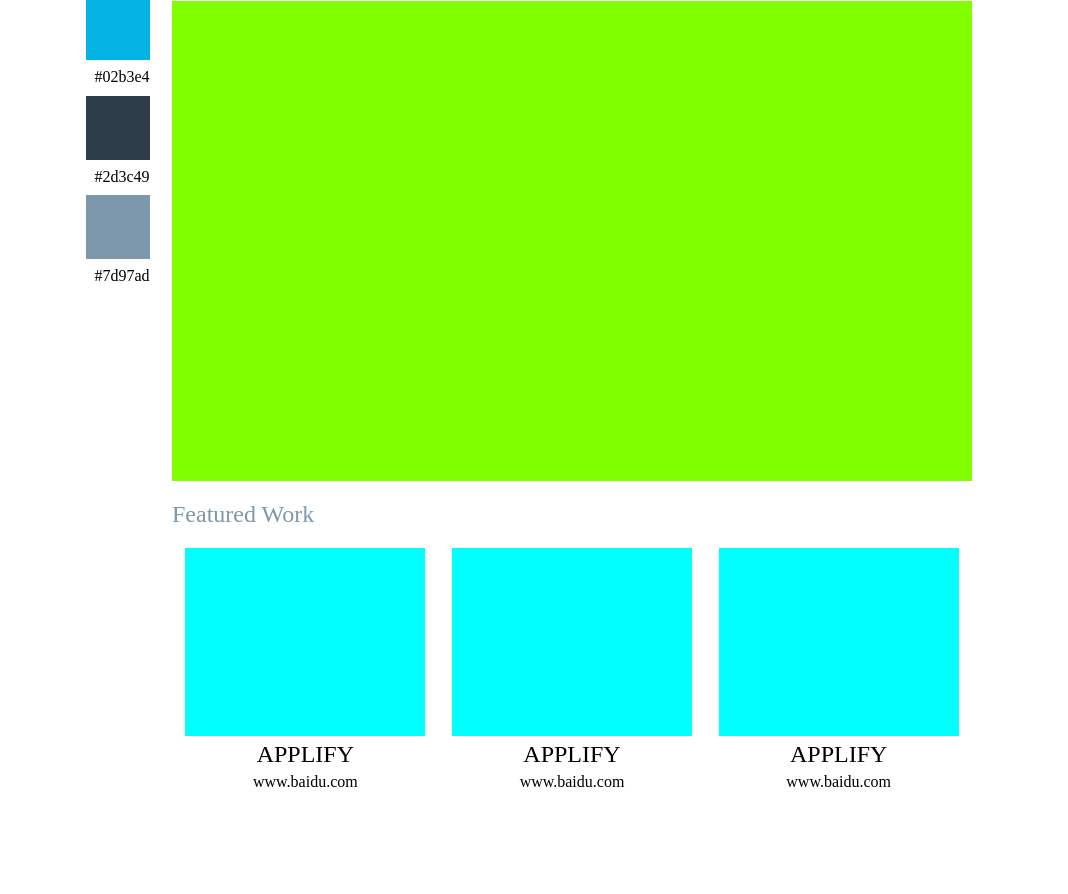
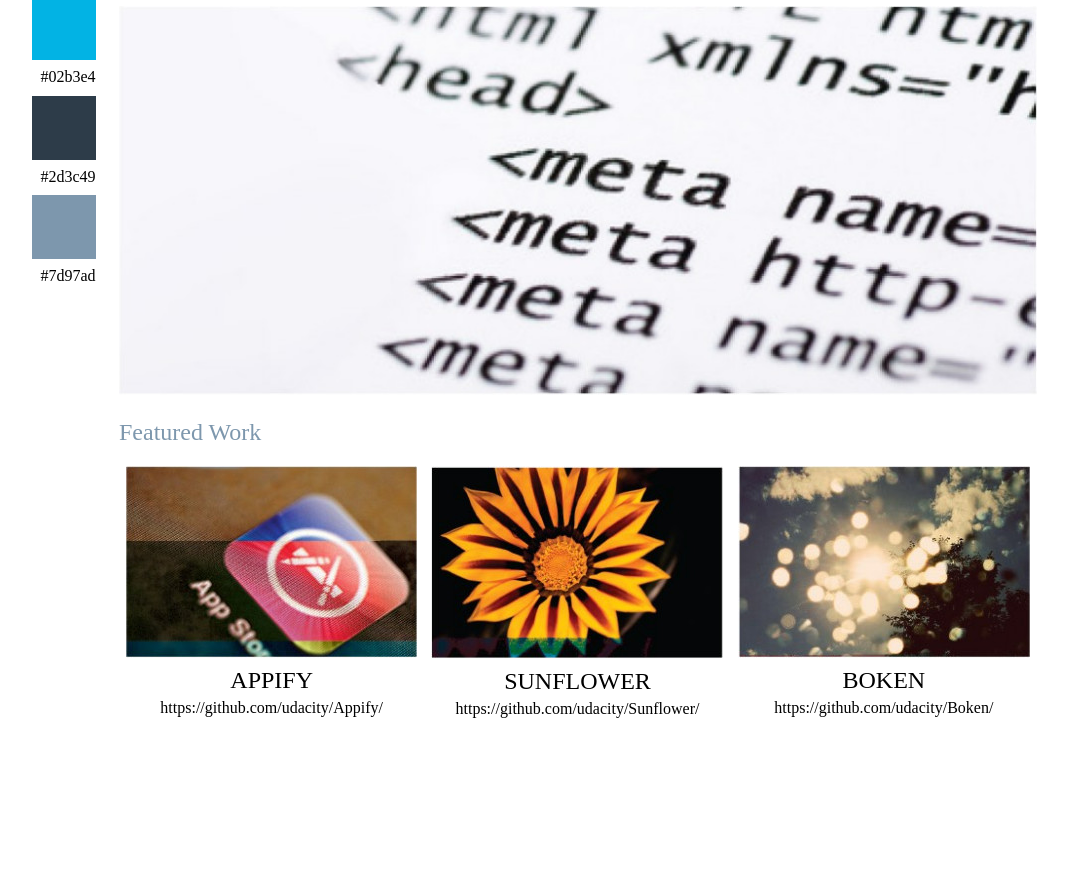
Before and after one commit to akudet/fsnd-proj2, a plain HTML site: page index.html in a window 1280 px wide. Shown: the part 112-1006 px from the top of the page, without its empty margins (113-1181 px from the left). After the commit the page ends 933 px from the top, so only its background shows below. Drawn offline with Linux system fonts and the light colour scheme.

Commit message:
add images and remove placeholder tag

```diff
--- a/assets/css/main.css
+++ b/assets/css/main.css
@@ -3,7 +3,7 @@
 }
 
 body {
-    max-width: 900px;
+    max-width: 1020px;
     margin: auto;
     display: flex;
     flex-wrap: wrap;
@@ -31,7 +31,7 @@ body {
 
 .container {
     min-width: 320px;
-    max-width: 800px;
+    max-width: 920px;
     width: 100%;
     margin: auto;
 }
@@ -73,7 +73,7 @@ main {
     width: 100%;
 }
 
-.showcase-container .showcase-image {
+.showcase-container img {
     width: 100%;
 }
 
@@ -109,25 +109,7 @@ main {
     margin: 0.2em 0;
 }
 
-.logo-image {
-    background-color: mediumorchid;
-    width: 64px;
-    height: 64px;
-}
-
 .side-image {
     width: 64px;
     height: 64px;
 }
-
-.showcase-image {
-    background-color: chartreuse;
-    width: 720px;
-    height: 480px;
-}
-
-.work-image {
-    background-color: aqua;
-    width: 240px;
-    height: 188px;
-}
--- a/index.html
+++ b/index.html
@@ -25,7 +25,7 @@
 <div class="container">
     <header>
         <div class="header-image">
-            <div class="logo-image"></div>
+            <img src="assets/img/udacity-logo.jpg" alt="Udacity Logo"/>
         </div>
         <div class="header-text">
             <h1>Jintong Wu</h1>
@@ -35,25 +35,25 @@
     </header>
     <main>
         <section class="showcase-container">
-            <div class="showcase-image"></div>
+            <img src="assets/img/showcase.jpg" alt="Showcase"/>
         </section>
         <section class="works-container">
             <h2>Featured Work</h2>
             <section class="works">
                 <article class="work-item">
-                    <div class="work-image"></div>
-                    <h1>APPLIFY</h1>
-                    <p>www.baidu.com</p>
+                    <img src="assets/img/appify.jpg" alt="Appify">
+                    <h1>APPIFY</h1>
+                    <p>https://github.com/udacity/Appify/</p>
                 </article>
                 <article class="work-item">
-                    <div class="work-image"></div>
-                    <h1>APPLIFY</h1>
-                    <p>www.baidu.com</p>
+                    <img src="assets/img/sunflower.jpg" alt="Sunflower">
+                    <h1>SUNFLOWER</h1>
+                    <p>https://github.com/udacity/Sunflower/</p>
                 </article>
                 <article class="work-item">
-                    <div class="work-image"></div>
-                    <h1>APPLIFY</h1>
-                    <p>www.baidu.com</p>
+                    <img src="assets/img/boken.jpg" alt="Boken">
+                    <h1>BOKEN</h1>
+                    <p>https://github.com/udacity/Boken/</p>
                 </article>
             </section>
         </section>
```
Also changed, not shown: assets/img/appify.jpg (added), assets/img/boken.jpg (added), assets/img/showcase.jpg (added), assets/img/sunflower.jpg (added), assets/img/udacity-logo.jpg (added).
